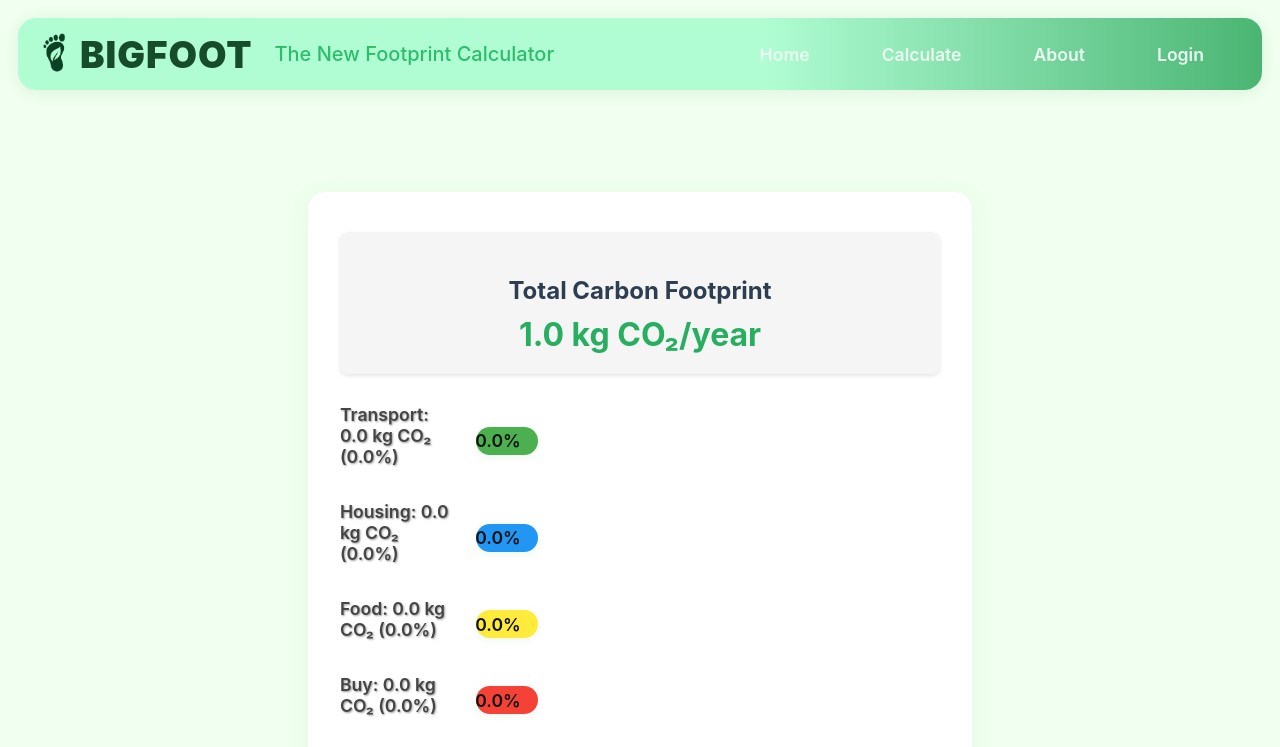
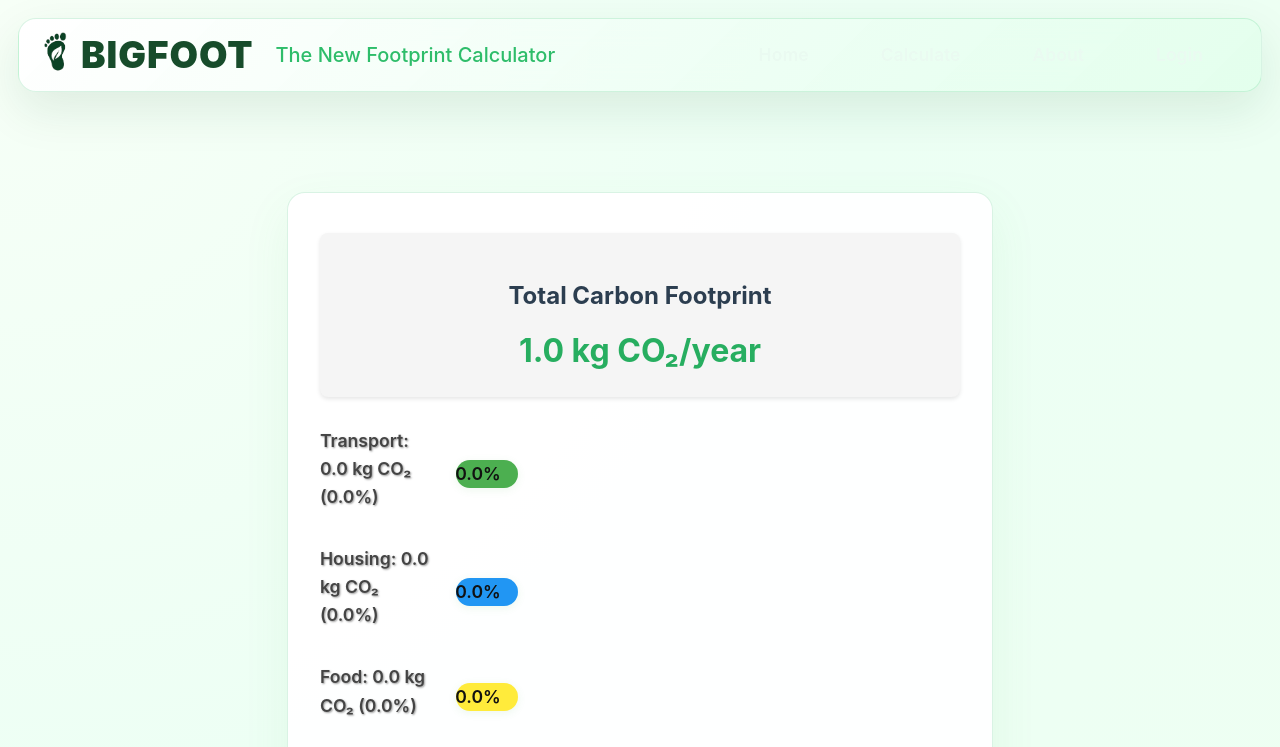
Before and after one commit to Timothee-Robin/THE-GREENEST-WEBSITE, a plain HTML site: page html/result.html in a window 1280 px wide. Shown: the top 747 px of the page. Drawn offline with nearby package versions, Linux system fonts and the light colour scheme.

Commit message:
design changes
style

```diff
--- a/css/style-result.css
+++ b/css/style-result.css
@@ -1,4 +1,13 @@
 /* --- Fixed Header Bar with gap --- */
+body {
+    background: radial-gradient(circle at top left, #f7fff7 0%, #ecfff4 35%, #f0fff0 100%);
+    font-family: 'Inter', Arial, sans-serif;
+    margin: 0;
+    padding: 0;
+    line-height: 1.6;
+    min-height: 100vh;
+}
+
 .header {
     position: fixed;
     top: 18px;
@@ -6,8 +15,10 @@
     right: 18px;
     width: auto;
     z-index: 100;
-    background: linear-gradient(to right, #b0fdd4 60%, #4ab573 100%);
-    box-shadow: 0 2px 16px rgba(23, 76, 43, 0.08);
+    background: linear-gradient(135deg, rgba(255,255,255,0.92), rgba(226,255,236,0.96));
+    border: 1px solid rgba(46, 189, 106, 0.18);
+    backdrop-filter: blur(16px);
+    box-shadow: 0 18px 48px rgba(23, 76, 43, 0.10);
     display: flex;
     justify-content: space-between;
     align-items: center;
@@ -119,14 +130,14 @@
 
 /* --- Main Content Styles --- */
 main {
-    max-width: 600px;
+    max-width: 640px;
     margin: 2.5em auto 0 auto;
-    background: #ffffff;
+    background: rgba(255,255,255,0.95);
+    border: 1px solid rgba(23, 180, 88, 0.16);
     border-radius: 18px;
-    box-shadow: 0 4px 24px rgba(76,175,80,0.07);
+    box-shadow: 0 18px 48px rgba(76,175,80,0.08);
     padding: 2.5em 2em 2em 2em;
     margin-top: 12em;
-
 }
 
 .bar-container {
--- a/css/style.css
+++ b/css/style.css
@@ -1,9 +1,24 @@
+:root {
+    --bg: #ecfff4;
+    --bg-soft: #f7fff7;
+    --surface: rgba(255,255,255,0.94);
+    --surface-strong: #ffffff;
+    --text: #174c2b;
+    --text-muted: #2f5d3c;
+    --accent: #2ebd6a;
+    --accent-dark: #1e7c4a;
+    --border: #d3f0dd;
+    --shadow: 0 18px 48px rgba(23, 76, 43, 0.10);
+}
+
 body {
-    background: #f0ffef;
+    background: radial-gradient(circle at top left, #f7fff7 0%, #ecfff4 35%, #f0fff0 100%);
     font-family: 'Inter', Arial, sans-serif;
-    color: #174c2b;
+    color: var(--text);
     margin: 0;
     padding: 0;
+    min-height: 100vh;
+    text-rendering: optimizeLegibility;
 }
 
 .header {
@@ -13,8 +28,10 @@ body {
     right: 18px;
     width: auto;
     z-index: 100;
-    background: linear-gradient(to right, #b0fdd4 60%, #4ab573 100%);
-    box-shadow: 0 2px 16px rgba(23, 76, 43, 0.08);
+    background: linear-gradient(135deg, rgba(255,255,255,0.92), rgba(226,255,236,0.96));
+    border: 1px solid rgba(46, 189, 106, 0.18);
+    backdrop-filter: blur(16px);
+    box-shadow: var(--shadow);
     display: flex;
     justify-content: space-between;
     align-items: center;
@@ -92,9 +109,10 @@ main {
 }
 
 .intro {
-    background: #fff;
+    background: linear-gradient(180deg, var(--surface-strong) 0%, var(--bg-soft) 100%);
+    border: 1px solid rgba(23, 180, 88, 0.14);
     border-radius: 22px;
-    box-shadow: 0 4px 32px rgba(46, 189, 106, 0.10);
+    box-shadow: var(--shadow);
     max-width: 480px;
     margin: 40px auto 0 auto;
     padding: 48px 36px 36px 36px;
@@ -527,9 +545,9 @@ main {
     padding: 0 24px;
 }
 .main-left, .main-right {
-    background: #fff;
+    background: linear-gradient(180deg, var(--surface-strong) 0%, var(--bg-soft) 100%);
     border-radius: 22px;
-    box-shadow: 0 4px 32px rgba(46, 189, 106, 0.10);
+    box-shadow: var(--shadow);
     padding: 38px 32px 32px 32px;
     flex: 1 1 0;
     min-width: 320px;
@@ -540,7 +558,7 @@ main {
 }
 .main-divider {
     width: 2px;
-    background: #d1fde4;
+    background: linear-gradient(180deg, rgba(46,189,106,0.3), rgba(46,189,106,0.8));
     height: 420px;
     margin: 0 18px;
     border-radius: 2px;
@@ -640,7 +658,7 @@ main {
 }
 
 .footer {
-    background: #1e7c4a;
+    background: linear-gradient(135deg, #1e7c4a, #2ebd6a);
     color: #eafaf1;
     text-align: center;
     margin-top: 60px;
```
